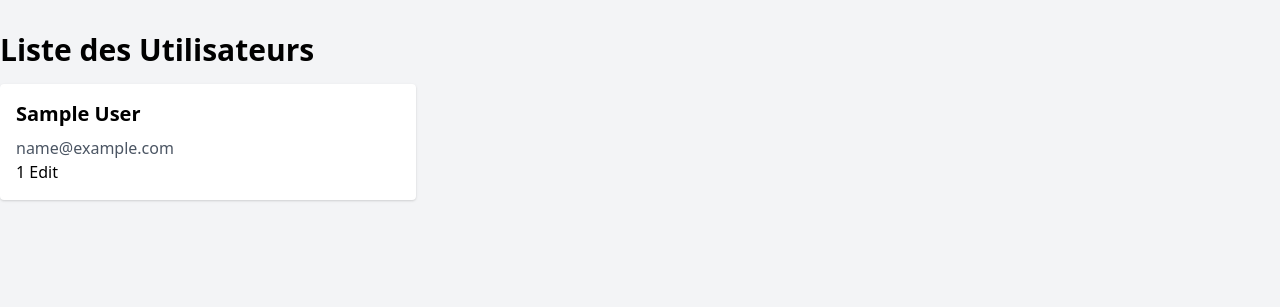
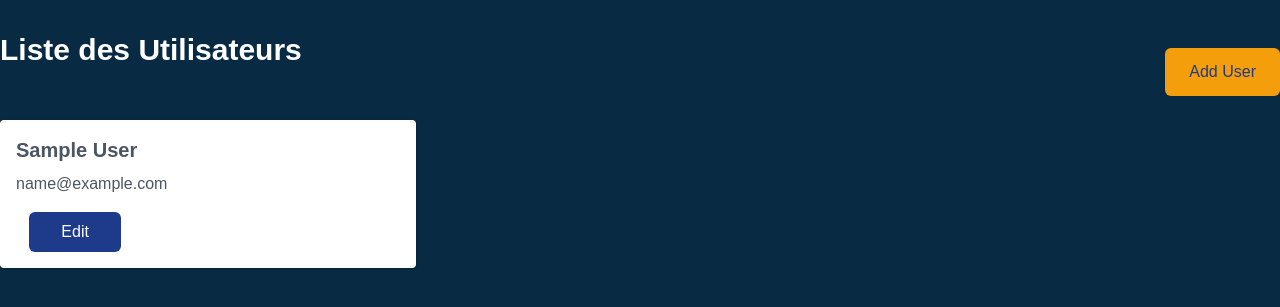
Before and after one commit to HeavenProx/BDEchallenge, a PHP site: template src/View/User/index.php in a window 1280 px wide. Shown: the top 307 px of the page. Run offline with PHP 8.4, Linux system fonts and the light colour scheme; the template is opened without the code that fills it: most values are stand-ins (such as "Sample title", 1, 10 or a date in 2020).

Commit message:
fix user

```diff
--- a/src/View/User/index.php
+++ b/src/View/User/index.php
@@ -10,26 +10,59 @@
     <link href="https://cdn.jsdelivr.net/npm/tailwindcss@2.2.19/dist/tailwind.min.css" rel="stylesheet">
     <!-- Ajoutez ici votre propre fichier de style si nécessaire -->
 </head>
-<body class="bg-gray-100">
+<style>
+        body {
+            background-color: #082B43;
+            color: #FFFFFF;
+            font-family: 'Arial', sans-serif;
+        }
+
+        h2 {
+            color: #FDC040;
+        }
+
+        form {
+            @apply max-w-md mx-auto p-8 bg-white rounded-lg shadow-md;
+        }
+
+        label {
+            @apply block mb-2 text-blue-900;
+        }
+
+        input {
+            @apply w-full px-4 py-2 mb-4 border rounded-md;
+        }
+
+        button {
+            @apply bg-yellow-500 text-blue-900 px-6 py-3 rounded-md cursor-pointer;
+        }
+
+        button:hover {
+            @apply bg-yellow-400;
+        }
+    </style>
+<body>
 
 <div class="container mx-auto mt-8">
-    <h1 class="text-3xl font-semibold mb-4">Liste des Utilisateurs</h1>
+    <div class="flex justify-between mb-6">
+        <h1 class="text-3xl font-semibold mb-4 text-white">Liste des Utilisateurs</h1>
+        <a href="/user/create" class="bg-yellow-500 text-blue-900 hover:bg-blue-900 hover:text-white transition px-6 py-3 rounded-md cursor-pointer inline-block mt-4">Add User</a>
+    </div>
 
     <!-- Affichage des utilisateurs -->
     <ul class="grid grid-cols-1 md:grid-cols-2 lg:grid-cols-3 gap-4">
         <?php foreach ($users as $user): ?>
             <li class="bg-white p-4 rounded shadow">
-                <p class="text-xl font-semibold mb-2"><?php echo $user['firstName'] . ' ' . $user['lastName']; ?></p>
+                <p class="text-xl font-semibold mb-2 text-gray-600"><?php echo $user['firstName'] . ' ' . $user['lastName']; ?></p>
                 <p class="text-gray-600"><?php echo $user['email']; ?></p>
                 <?php echo $user['userNumber']; ?>
                 <!-- Ajoutez d'autres informations d'utilisateur si nécessaire -->
-                <a href="/user/edit/<?php echo $user['userNumber']; ?>"><button>Edit</button></a>
+                <a href="/user/edit/<?php echo $user['userNumber']; ?>" class="bg-blue-900 text-white hover:bg-yellow-500 hover:text-blue-900 transition px-8 py-2 rounded-md cursor-pointer inline-block mt-4">Edit</a>
             </li>
         <?php endforeach; ?>
     </ul>
+</div>
 
-
-</div>
 
 </body>
 </html>
--- a/src/View/User/register_form.php
+++ b/src/View/User/register_form.php
@@ -42,7 +42,7 @@
 <body>
     <h2 class="text-2xl font-bold mb-4">Inscription</h2>
 
-    <form action="/register" method="post" class="max-w-md mx-auto p-8 bg-white rounded-lg shadow-md">
+    <form action="/user/register" method="post" class="max-w-md mx-auto p-8 bg-white rounded-lg shadow-md">
         <label for="email" class="block mb-2 text-blue-900">E-mail:</label>
         <input type="email" id="email" name="email" required class="text-blue-900 w-full px-4 py-2 mb-4 border rounded-md">
 
```
